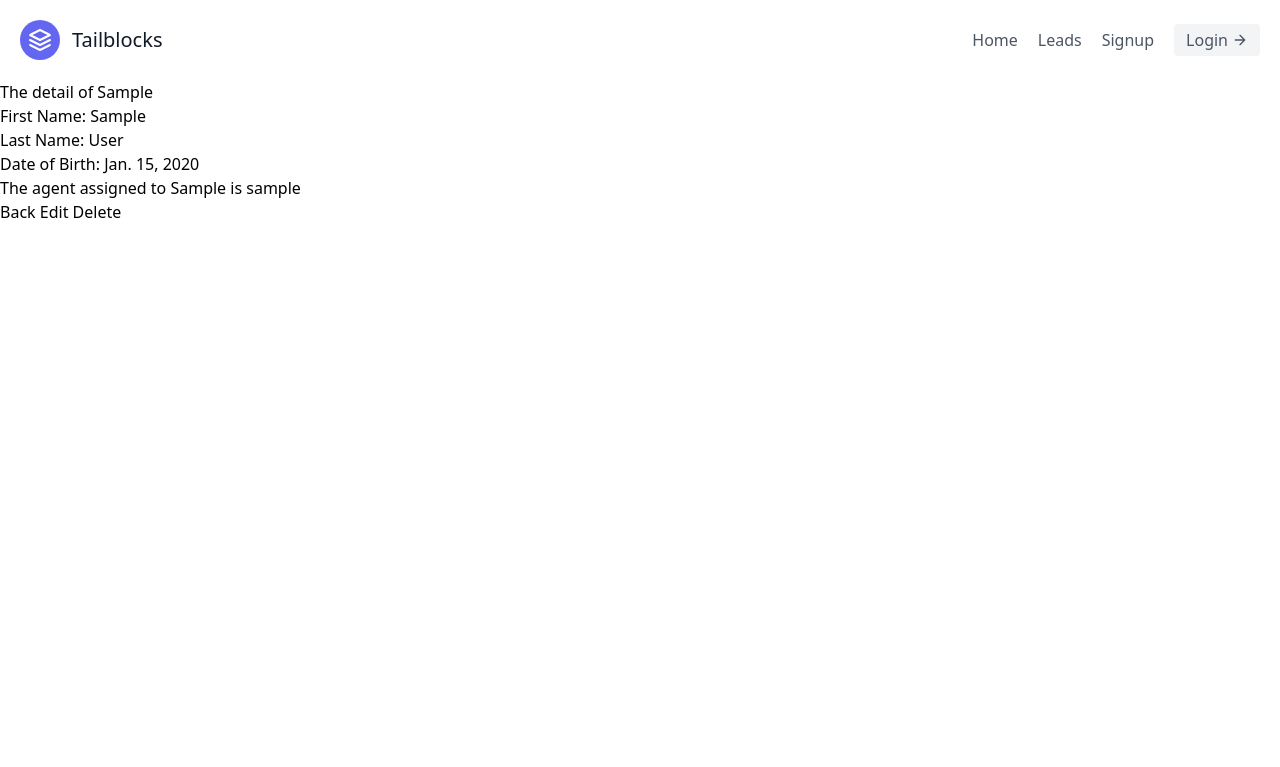
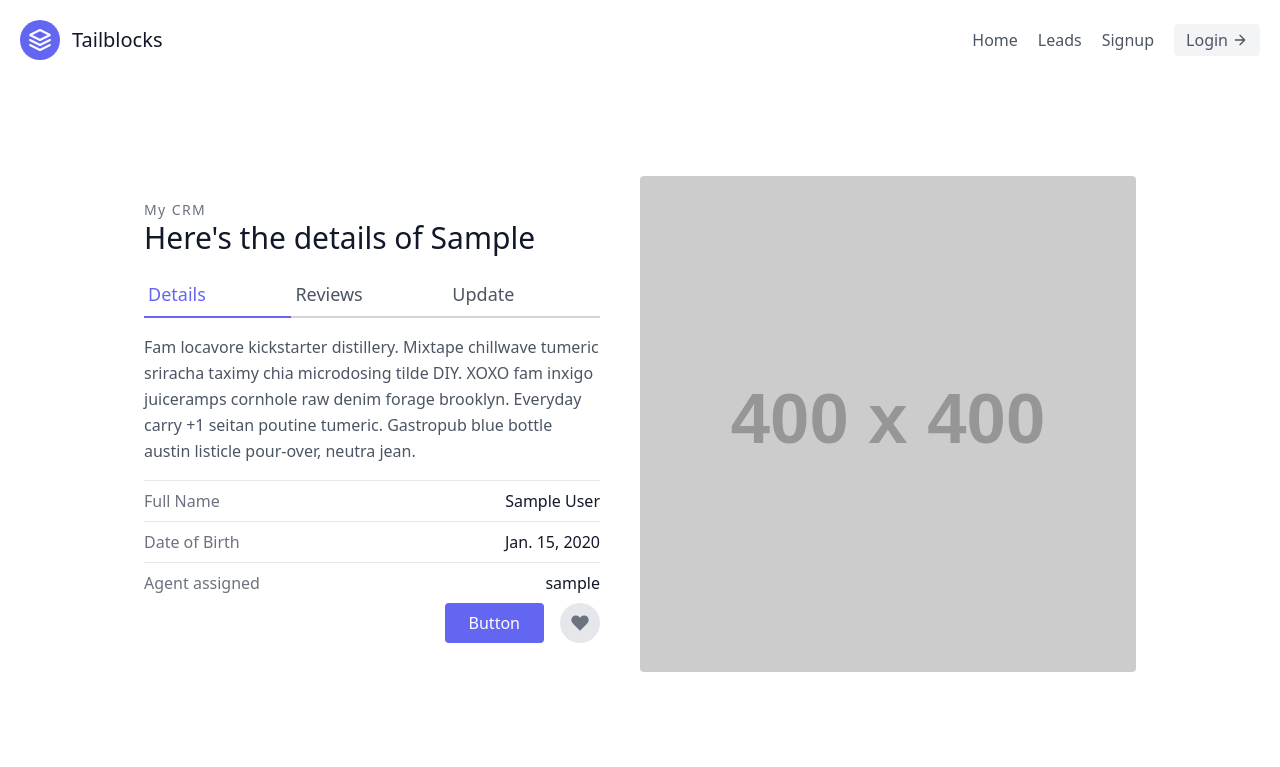
Before and after one commit to AhmadHussainRandhawa/CRM-In-Django, a Django app: page /leads/1/ in a window 1280 px wide. Shown: the top 767 px of the page. Run offline with Django 5.2, Linux system fonts and the light colour scheme; tables that the repository leaves empty hold one stand-in row (values such as "Sample post"); grey boxes labelled with a size stand in for pictures from a placeholder-image service; some libraries are stand-ins or nearby versions.

Commit message:
add styling for leadDetail, leadEdit

```diff
--- a/leads/templates/leads/leadDetail.html
+++ b/leads/templates/leads/leadDetail.html
@@ -2,13 +2,42 @@
 {% block title %} {% endblock title %}
 {% block content %}
 
-    <h1>The detail of {{lead.first_name}}</h1>
-    <p>First Name: {{lead.first_name}}</p>
-    <p>Last Name: {{lead.last_name}}</p>
-    <p>Date of Birth: {{lead.date_of_birth}}</p>
-    <p>The agent assigned to {{lead.first_name}} is {{lead.agent}}</p>
-    <a href="{% url 'leads:leadList' %}">Back</a>
-    <a href="{% url 'leads:leadEdit' lead.pk %}" >Edit</a>
-    <a href="{% url 'leads:leadDelete' lead.pk %}">Delete</a>
+<section class="text-gray-600 body-font overflow-hidden">
+    <div class="container px-5 py-24 mx-auto">
+      <div class="lg:w-4/5 mx-auto flex flex-wrap">
+        <div class="lg:w-1/2 w-full lg:pr-10 lg:py-6 mb-6 lg:mb-0">
+          <h2 class="text-sm title-font text-gray-500 tracking-widest">My CRM</h2>
+          <h1 class="text-gray-900 text-3xl title-font font-medium mb-4">Here's the details of {{lead.first_name}}</h1>
+          <div class="flex mb-4">
+            <a class="flex-grow text-indigo-500 border-b-2 border-indigo-500 py-2 text-lg px-1">Details</a>
+            <a class="flex-grow border-b-2 border-gray-300 py-2 text-lg px-1">Reviews</a>
+            <a href="{% url 'leads:leadEdit' lead.pk %}" class="flex-grow border-b-2 border-gray-300 py-2 text-lg px-1">Update</a>
+          </div>
+          <p class="leading-relaxed mb-4">Fam locavore kickstarter distillery. Mixtape chillwave tumeric sriracha taximy chia microdosing tilde DIY. XOXO fam inxigo juiceramps cornhole raw denim forage brooklyn. Everyday carry +1 seitan poutine tumeric. Gastropub blue bottle austin listicle pour-over, neutra jean.</p>
+          <div class="flex border-t border-gray-200 py-2">
+            <span class="text-gray-500">Full Name</span>
+            <span class="ml-auto text-gray-900">{{lead.first_name}} {{lead.last_name}}</span>
+          </div>
+          <div class="flex border-t border-gray-200 py-2">
+            <span class="text-gray-500">Date of Birth</span>
+            <span class="ml-auto text-gray-900">{{lead.date_of_birth}}</span>
+          </div>
+          <div class="flex border-t border-gray-200 py-2">
+            <span class="text-gray-500">Agent assigned</span>
+            <span class="ml-auto text-gray-900">{{lead.agent}}</span>
+          </div>
+          <div class="flex">
+            <button class="flex ml-auto text-white bg-indigo-500 border-0 py-2 px-6 focus:outline-none hover:bg-indigo-600 rounded">Button</button>
+            <button class="rounded-full w-10 h-10 bg-gray-200 p-0 border-0 inline-flex items-center justify-center text-gray-500 ml-4">
+              <svg fill="currentColor" stroke-linecap="round" stroke-linejoin="round" stroke-width="2" class="w-5 h-5" viewBox="0 0 24 24">
+                <path d="M20.84 4.61a5.5 5.5 0 00-7.78 0L12 5.67l-1.06-1.06a5.5 5.5 0 00-7.78 7.78l1.06 1.06L12 21.23l7.78-7.78 1.06-1.06a5.5 5.5 0 000-7.78z"></path>
+              </svg>
+            </button>
+          </div>
+        </div>
+        <img alt="ecommerce" class="lg:w-1/2 w-full lg:h-auto h-64 object-cover object-center rounded" src="https://dummyimage.com/400x400">
+      </div>
+    </div>
+  </section>
 
 {% endblock content %}
--- a/leads/views.py
+++ b/leads/views.py
@@ -40,7 +40,7 @@ def leadEdit(request, pk):
     else:
         form = LeadModelForm(instance=lead)     # It shows the previous data of a lead
 
-    context = {'form':form}
+    context = {'form':form, 'lead':lead}
     return render(request, 'leads/leadEdit.html', context)
 
 
```
Also changed, not shown: leads/templates/leads/leadEdit.html (+26 -4 lines).
